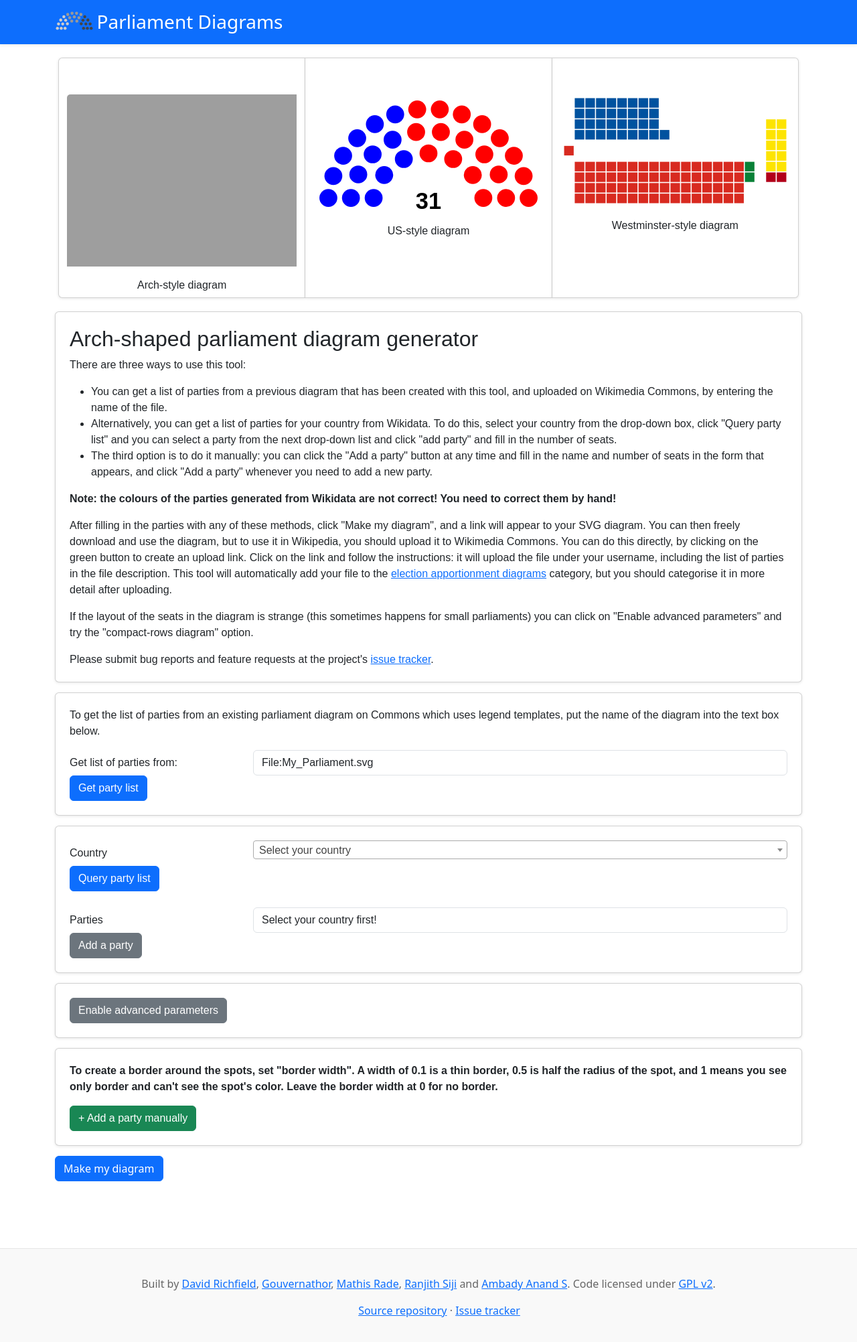
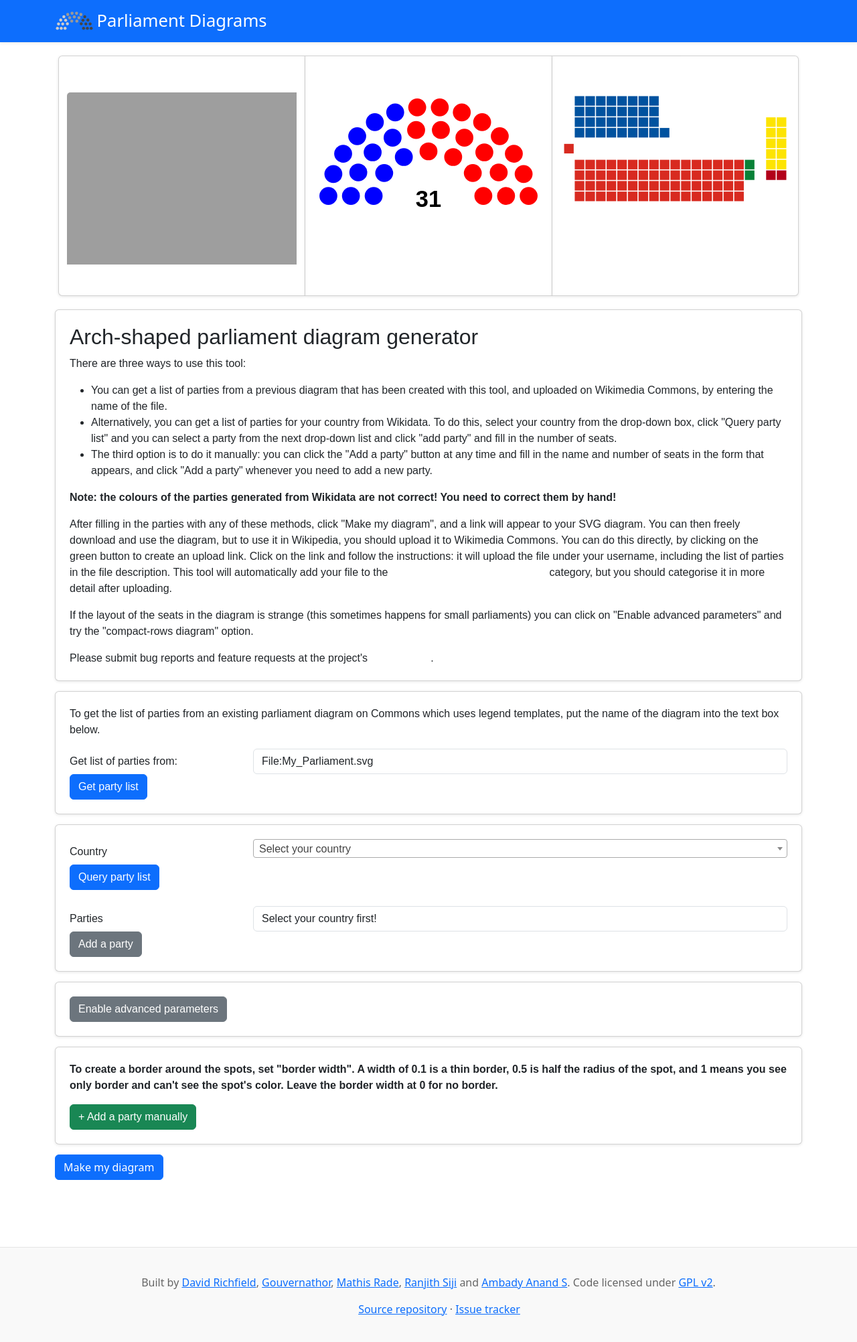
Before and after one commit to slashme/parliamentdiagram, a Flask app: page /archinputform in a window 1280 px wide. Shown: the top 2004 px of the page at 67% size. After the commit the page ends 1965 px from the top, so only its background shows below. Run offline with Flask 3, Linux system fonts and the light colour scheme; some libraries are stand-ins or nearby versions; grey boxes are pictures that could not be loaded.

Commit message:
fix: use CSS instead of styling via HTML

```diff
--- a/src/static/css/parliamentstyle.css
+++ b/src/static/css/parliamentstyle.css
@@ -152,6 +152,14 @@ color: #D8000C;
     }
 }
 
+#header, #header a {
+    color: white;
+}
+
+#header h1 {
+    font-size: 1.6em;
+}
+
 .footer {
   padding-top: 40px;
   padding-bottom: 40px;
--- a/src/templates/base.html
+++ b/src/templates/base.html
@@ -20,17 +20,17 @@
         <div class="container">
             <div class="my-2">
                 <img src="{{url_for('static', filename='images/logo.svg')}}" height="30" class="d-inline-block align-top" alt="">
-                <h3 class="d-inline-block my-0">Parliament Diagrams</h3>
+                <h1 class="d-inline-block my-0">Parliament Diagrams</h1>
             </div>
             {% if config["oauth_enabled"] %}
             <div>
                 OAuth:
                 {% if "username" in session %}
                 <!-- TODO: make that logout refresh the page (or redirect to the current page) -->
-                Authorized as {{ session["username"] }} - <a class="text-white" href="{{url_for('logout')}}"
+                Authorized as {{ session["username"] }} - <a href="{{url_for('logout')}}"
                     title="Disconnect your account from this tool">Logout</a>
                 {% else %}
-                <a class="text-white" href="{{url_for('login')}}"
+                <a href="{{url_for('login')}}"
                     title="Authorize the application to post diagrams on Wikimedia Commons from your account">Connect</a>
                 {% endif %}
             </div>
```
